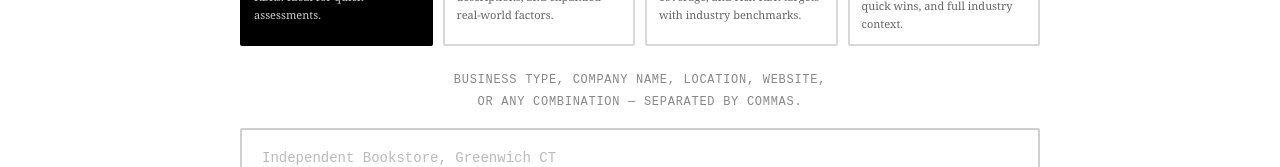
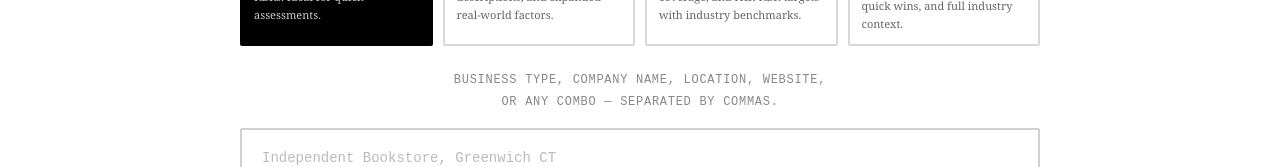
Before and after one commit to BossTechnology/CHS, a React (Vite) app: page / in a window 1280 px wide. Shown: the part 337-504 px from the top of the page. Built offline with nearby package versions, Linux system fonts and the light colour scheme.

Commit message:
Change COMBINATION to COMBO in input instruction

```diff
--- a/src/chs-app.jsx
+++ b/src/chs-app.jsx
@@ -215,7 +215,7 @@ const T = {
     tagline: "BUSINESS OBSERVABILITY FRAMEWORK",
     bossLink: "a Boss.Technology",
     pageTitle: "Build a Chassis.",
-    inputInstruction: "BUSINESS TYPE, COMPANY NAME, LOCATION, WEBSITE,\nOR ANY COMBINATION — SEPARATED BY COMMAS.",
+    inputInstruction: "BUSINESS TYPE, COMPANY NAME, LOCATION, WEBSITE,\nOR ANY COMBO — SEPARATED BY COMMAS.",
     deployHint: "⌘ + ENTER TO DEPLOY · OPENS IN NEW TAB",
     startBtn: "START FABRICATING",
     whatIsChs: "WHAT IS CHASS1S?",
```
